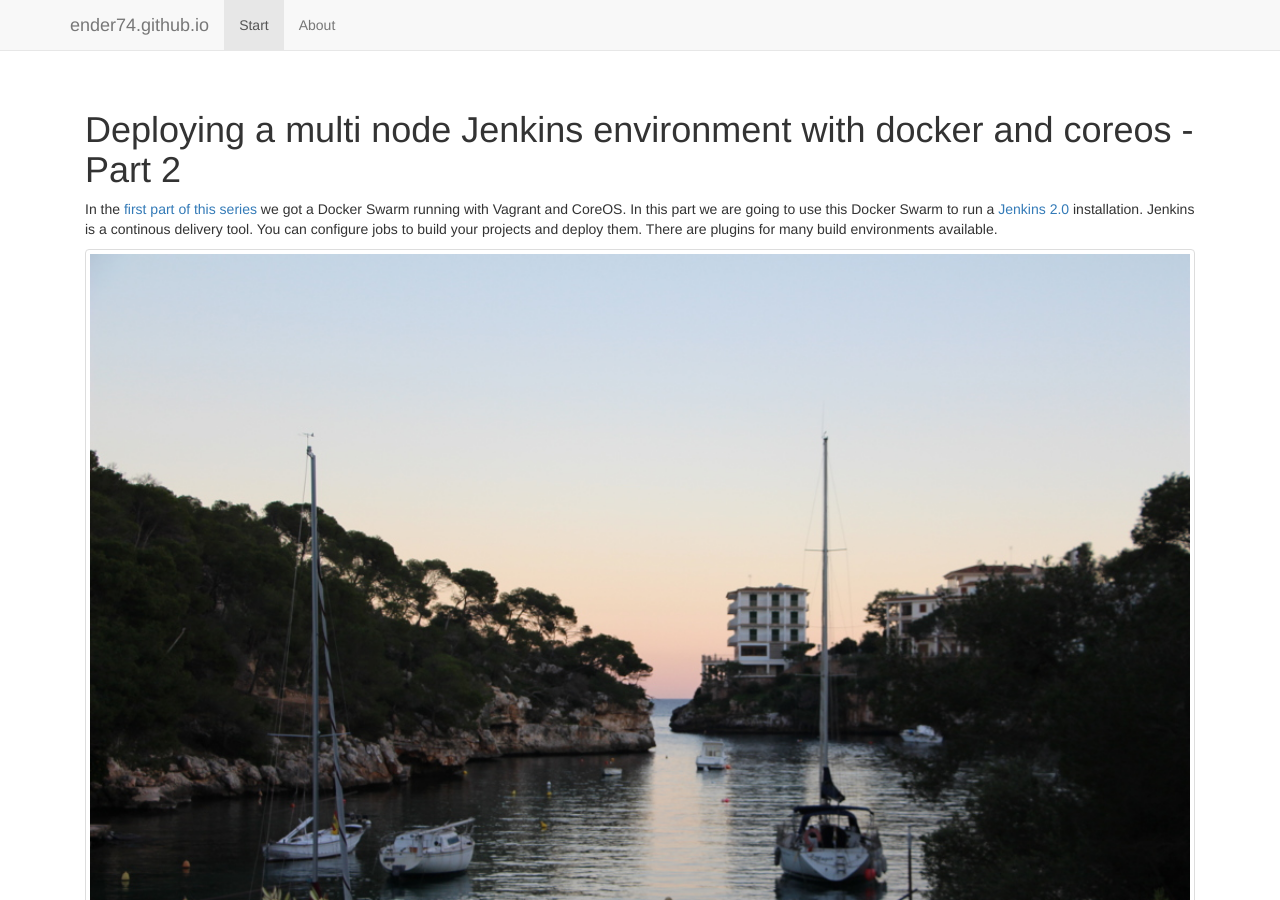
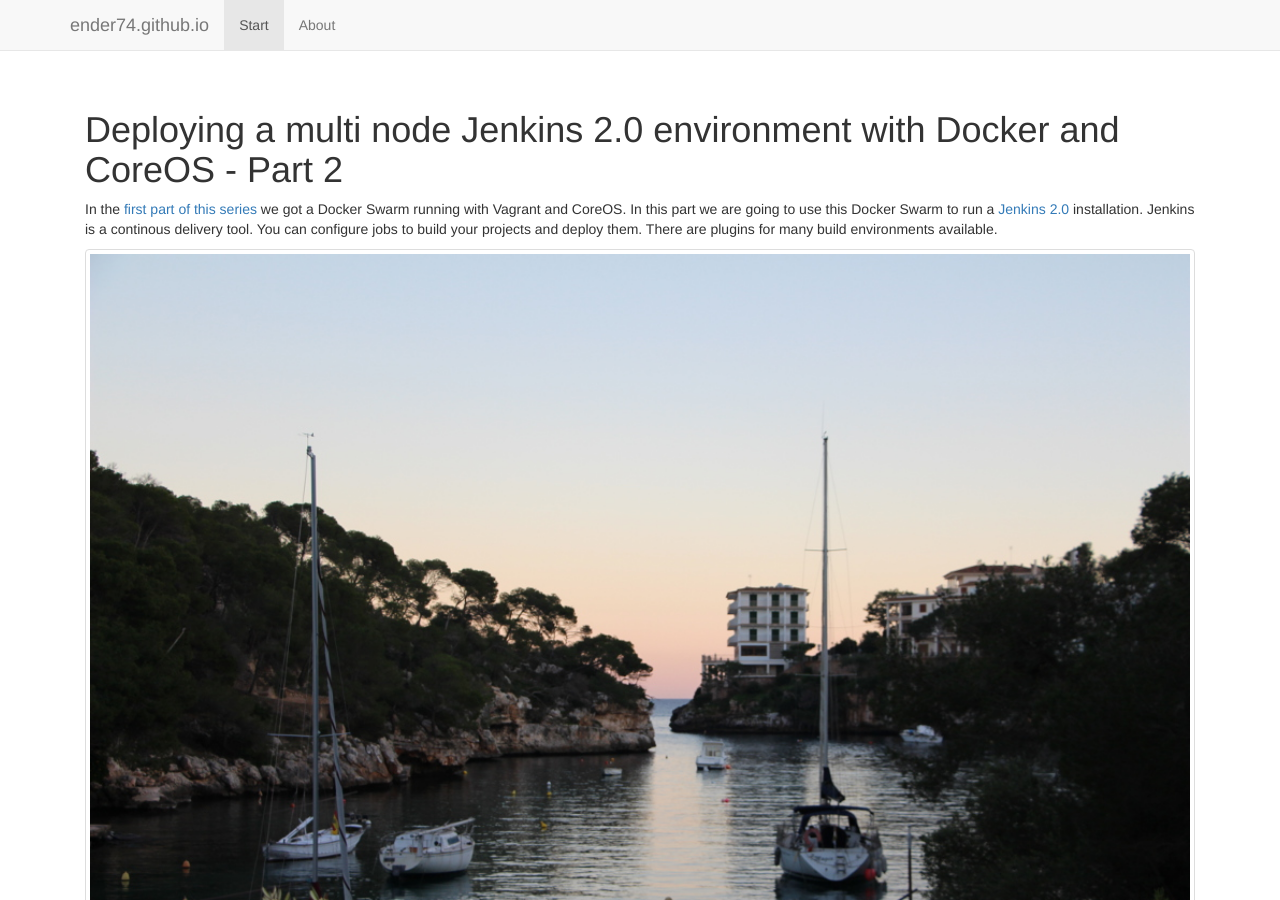
Before and after one commit to ender74/ender74.github.io, a Jekyll site: the page built from _posts/2016-09-09-Master-Slave-Jenkins-With-Docker-Part2.md, in a window 1280 px wide and 900 px high. Built offline with Jekyll 4.4.1, drawn with Linux system fonts in a browser that asks for light colours; nearby versions of some CDN libraries.

Commit message:
fixed titles

```diff
--- a/_posts/2016-09-09-Master-Slave-Jenkins-With-Docker-Part2.md
+++ b/_posts/2016-09-09-Master-Slave-Jenkins-With-Docker-Part2.md
@@ -1,6 +1,6 @@
 ---
 layout: post
-title:  Deploying a multi node Jenkins environment with docker and coreos - Part 2
+title:  Deploying a multi node Jenkins 2.0 environment with Docker and CoreOS - Part 2
 ---
 
 In the [first part of this series](/Master-Slave-Jenkins-With-Docker-Part1) we got a Docker Swarm
```
Also changed, not shown: _posts/2016-08-09-Master-Slave-Jenkins-With-Docker-Part1.md (+1 -1 lines), _posts/2016-08-26-Sharing-Volumes-With-Docker-Swarm.md (+1 -1 lines), _posts/2016-08-31-Securing-Coreos-Vagrant-Docker.md (+1 -1 lines).
